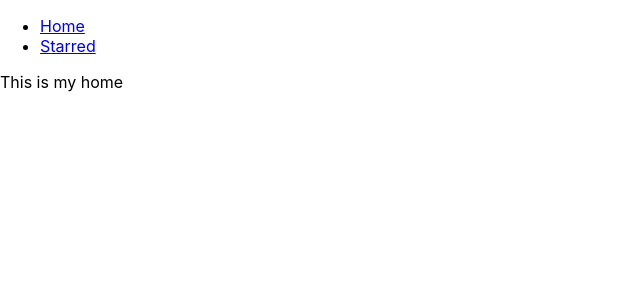
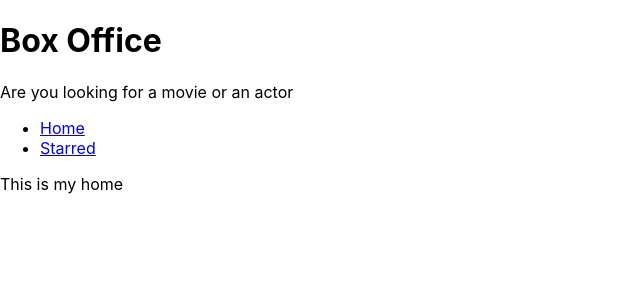
Before and after one commit to musama-mponda/my-box-office, a React (Create React App) app: page / in a window 1280 px wide. Shown: the top 300 px of the page, without its empty margins (0-640 px from the left). Built offline with nearby package versions, Linux system fonts and the light colour scheme.

Commit message:
added layout management and created title

```diff
--- a/src/App.js
+++ b/src/App.js
@@ -1,14 +1,12 @@
 import React from 'react';
 import { Switch, Route } from 'react-router-dom';
 
-import Navs from './components/Navs';
 import Home from './pages/Home';
 import Starred from './pages/Starred';
 
 function App() {
   return (
     <div>
-      <Navs />
       <Switch>
         <Route exact path="/">
           <Home />
--- /dev/null
+++ b/src/components/MainPageLayout.js
@@ -0,0 +1,18 @@
+import React from 'react';
+import Navs from './Navs';
+import Title from './Title';
+
+const MainPageLayout = ({ children }) => {
+  return (
+    <div>
+      <Title
+        title="Box Office"
+        subtitle="Are you looking for a movie or an actor"
+      />
+      <Navs />
+      {children}
+    </div>
+  );
+};
+
+export default MainPageLayout;
--- /dev/null
+++ b/src/components/Title.js
@@ -0,0 +1,12 @@
+import React from 'react'
+
+const Title = ({title, subtitle}) => {
+    return (
+        <div>
+            <h1>{title}</h1>
+            <p>{subtitle}</p>
+        </div>
+    )
+}
+
+export default Title
--- a/src/pages/Home.js
+++ b/src/pages/Home.js
@@ -1,10 +1,11 @@
 import React from 'react'
+import MainPageLayout from '../components/MainPageLayout'
 
 const Home = () => {
     return (
-        <div>
+        <MainPageLayout>
             This is my home
-        </div>
+        </MainPageLayout>
     )
 }
 
--- a/src/pages/Starred.js
+++ b/src/pages/Starred.js
@@ -1,7 +1,8 @@
 import React from 'react';
+import MainPageLayout from '../components/MainPageLayout';
 
 const Starred = () => {
-  return <div>This is my starred</div>;
+  return <MainPageLayout>This is my starred</MainPageLayout>;
 };
 
 export default Starred;
```
